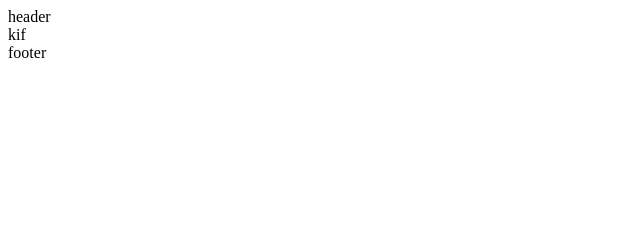
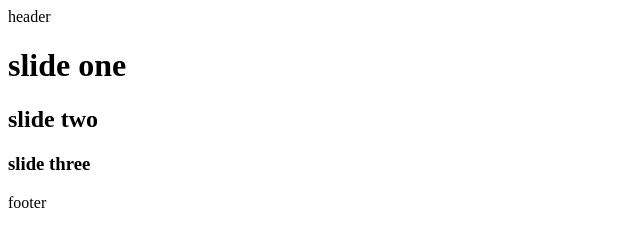
Before and after one commit to ahmwd-06/Git-project-one, a plain HTML site: page index.html in a window 1280 px wide. Shown: the whole page, without its empty margins (0-640 px from the left). Drawn offline with Linux system fonts and the light colour scheme.

Commit message:
slide three addet to the slider

```diff
--- a/index.html
+++ b/index.html
@@ -9,7 +9,11 @@
     <header>
         header
     </header>
-    <div class="slider">kif</div>
+    <div class="slider">
+        <h1>slide one</h1>
+        <h2>slide two</h2>
+        <h3>slide three</h3>
+    </div>
     <footer>
         footer
     </footer>
```
